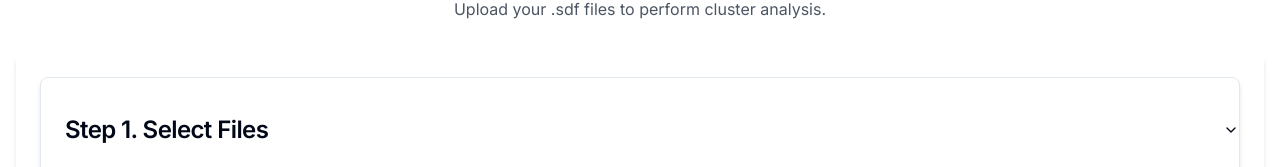
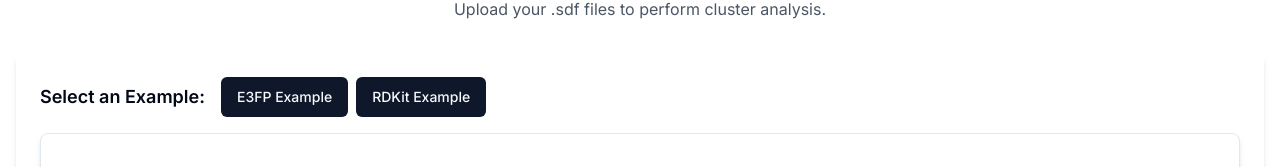
Before and after one commit to ukeSJTU/clc-db-frontend, a Next.js app: page /cluster in a window 1280 px wide. Shown: the part 155-322 px from the top of the page. Built offline with nearby package versions, Linux system fonts and the light colour scheme.

Commit message:
feat: add example selector to cluster page

```diff
--- a/app/(cluster)/cluster/page.tsx
+++ b/app/(cluster)/cluster/page.tsx
@@ -5,6 +5,7 @@ import { z } from "zod";
 import { zodResolver } from "@hookform/resolvers/zod";
 import { Button } from "@/components/ui/button";
 import { Form } from "@/components/ui/form";
+import ExampleSelector from "@/components/clusterpage/ExampleSelector";
 import FileUploadComponent from "@/components/clusterpage/SDFUploader";
 import DescriptorSelector from "@/components/clusterpage/DescriptorSelector";
 import DescriptorParameters from "@/components/clusterpage/DescriptorParams";
@@ -135,6 +136,35 @@ const ClusterPage: React.FC = () => {
         }
     };
 
+    const handleExampleClick = async (exampleType: string) => {
+        setIsLoading(true);
+        setErrorMessage("");
+
+        try {
+            const response = await api.post("/cluster/process/example/", {
+                example_type: exampleType,
+            });
+            setClusteringResults(response.data);
+            toast({
+                title: "Example clustering completed",
+                description:
+                    "The example clustering has been successfully completed.",
+            });
+        } catch (error) {
+            console.error("Error running example clustering:", error);
+            setErrorMessage(
+                "An error occurred while running the example clustering."
+            );
+            toast({
+                title: "Error",
+                description:
+                    "An error occurred while running the example clustering.",
+            });
+        } finally {
+            setIsLoading(false);
+        }
+    };
+
     return (
         <div className="container mx-auto px-4 py-8">
             <div className="mb-8 text-center">
@@ -147,6 +177,12 @@ const ClusterPage: React.FC = () => {
             </div>
 
             <div className="bg-white shadow-md rounded-lg p-6">
+                <div className="mb-4">
+                    <ExampleSelector
+                        onExampleClick={handleExampleClick}
+                        isLoading={isLoading}
+                    />
+                </div>
                 <Accordion type="single" collapsible>
                     <Form {...form}>
                         <form
```
